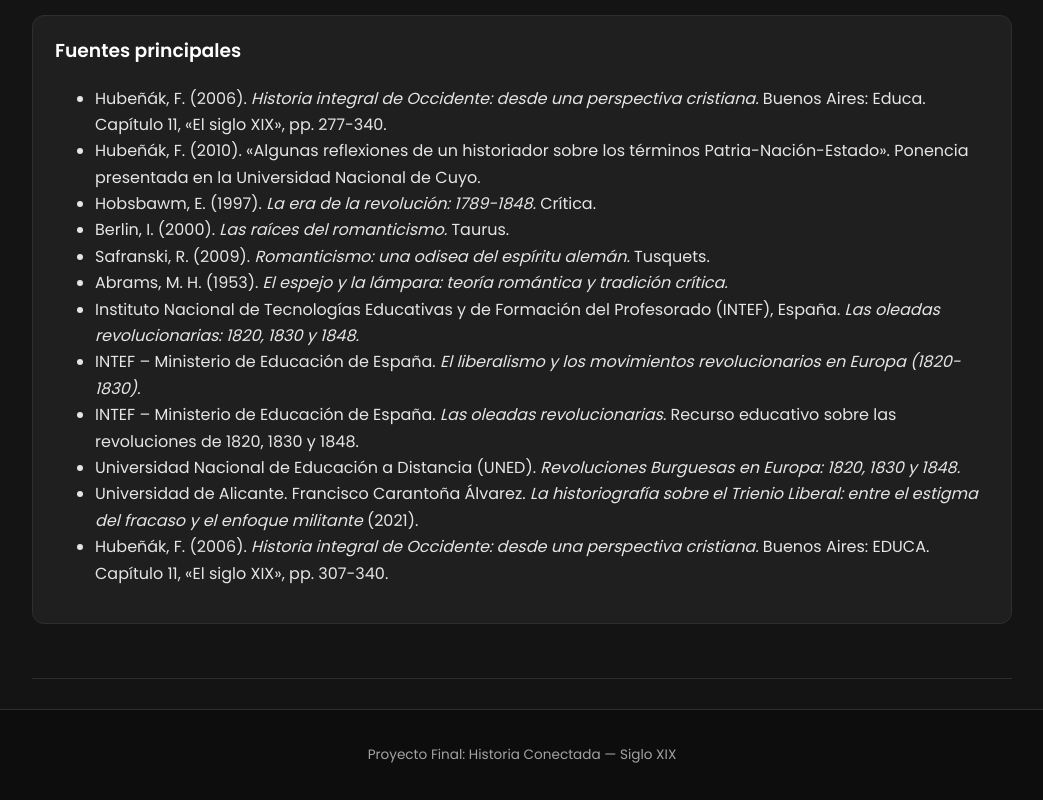
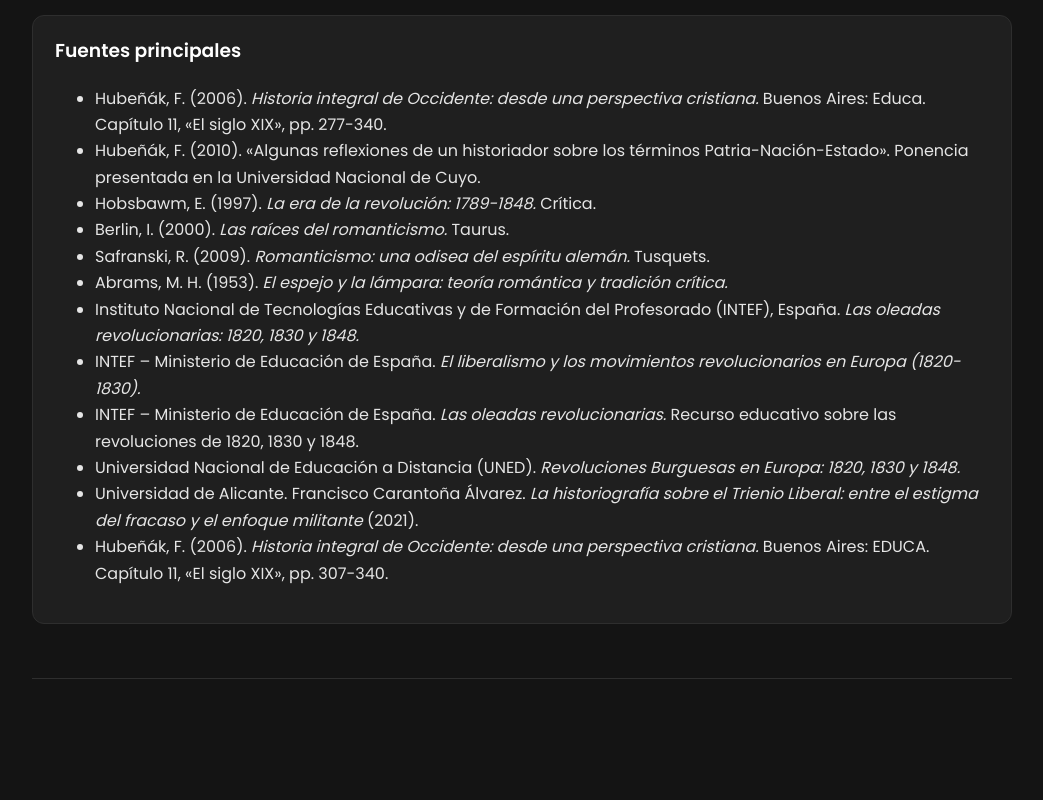
Before and after one commit to hyperionopsonelayer-sudo/Historia, a plain HTML site: page index.html in a window 1280 px wide. Shown: the part 9950-10750 px from the top of the page, without its empty margins (118-1161 px from the left). After the commit the page ends 10629 px from the top, so only its background shows below. Drawn offline with Linux system fonts and the light colour scheme.

Commit message:
Update index.html

```diff
--- a/index.html
+++ b/index.html
@@ -275,9 +275,7 @@
 
   </main>
 
-  <footer class="pie">
-    <p>Proyecto Final: Historia Conectada — Siglo XIX</p>
-  </footer>
+
 
   <script src="script.js"></script>
 </body>
```
